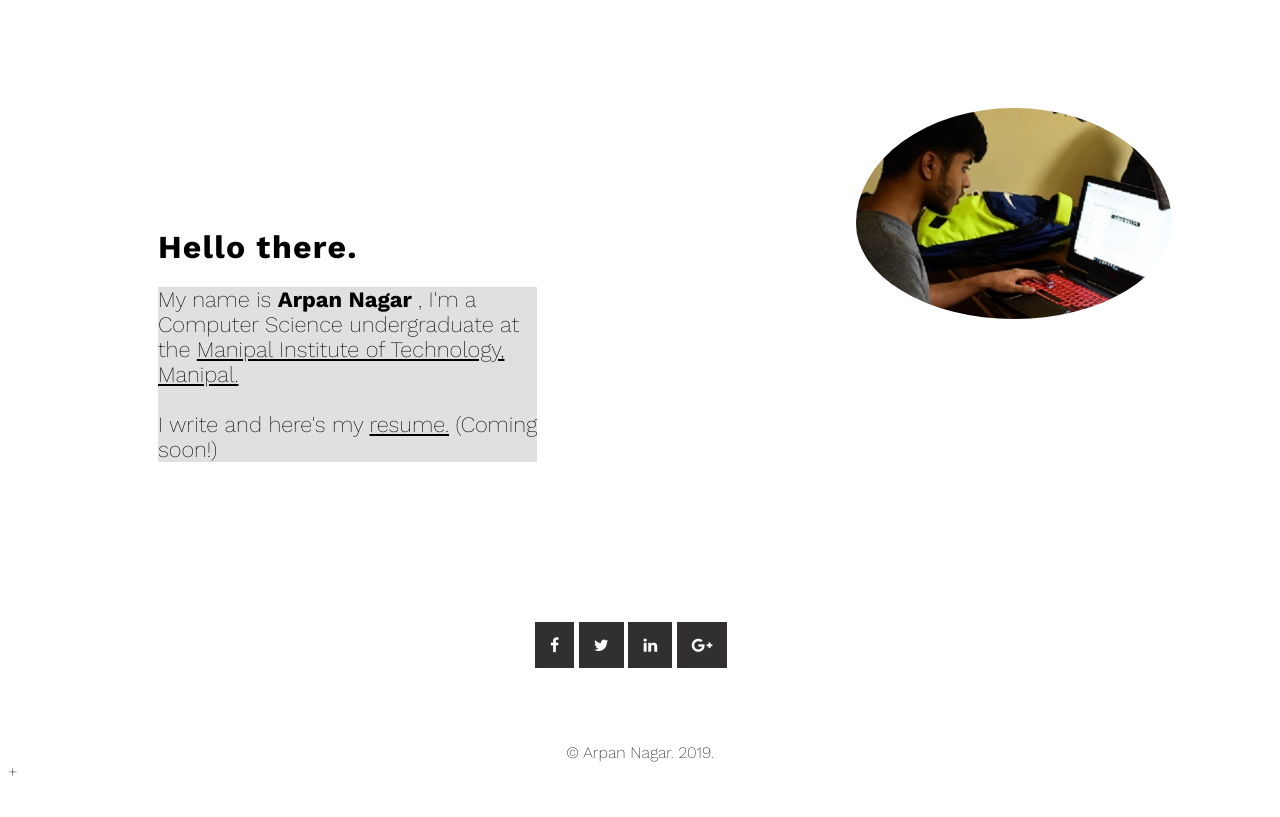
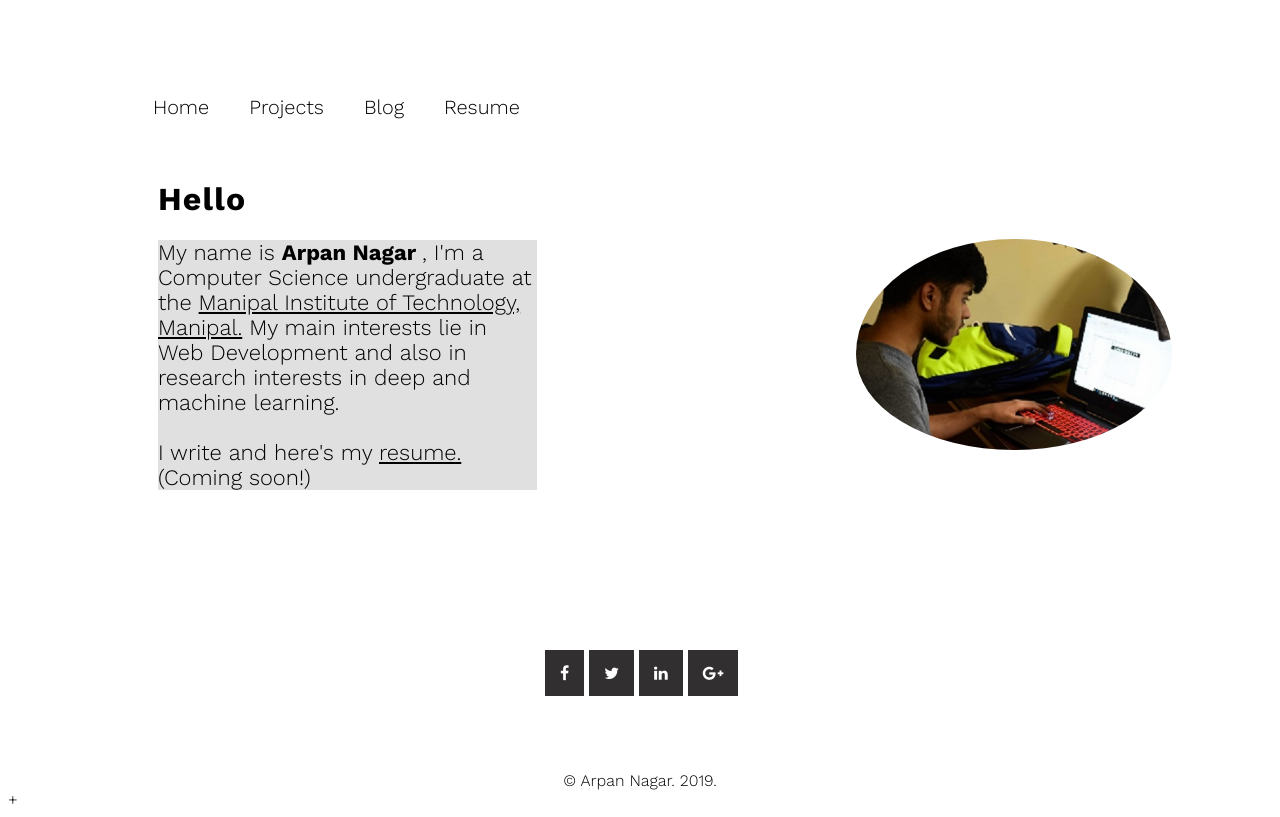
Before and after one commit to samadritakarak/arpiinagar.github.io, a plain HTML site: page index.html in a window 1280 px wide. Drawn offline with nearby package versions, Linux system fonts and the light colour scheme.

Commit message:
added meta

```diff
--- a/index.html
+++ b/index.html
@@ -1,22 +1,33 @@
 <html>
 <meta name="viewport" content="width=device-width, initial-scale=1.0">
 <meta http-equiv="X-UA-Compatible" content="IE=edge">
-<link href="https://fonts.googleapis.com/css?family=Work+Sans:200,700,800&display=swap" rel="stylesheet">
+<meta name="description" content="Arpan Nagar is a Computer Science sophomore at the Manipal Institute of Technology">
+	<meta name="author" content="Arpan Nagar">
+	<meta name="keywords" content="Arpan Nagar, Manipal, MIT, Hiranandani, Estate, HFS, CSE">
+	<meta name="theme-color" content="#ffffff">
+<link href="https://fonts.googleapis.com/css?family=Work+Sans:300,700,800&display=swap" rel="stylesheet">
 <title>
 	Arpan Nagar
 </title>
 
 <link rel="stylesheet" type="text/css" href="styles.css">
+<ul class="bar">
+	<li><a href=""> Home </a> </li>
+	<li><a href=""> Projects </a> </li>
+	<li><a href=""> Blog </a></li>
+	<li><a href=""> Resume </a>
+	</li>
+</ul>
 <div class="img1"> <img src="./me2.jpg" alt="Arpan Nagar" border-radius: 50%>
 </div>
 <body>
-<h1 class="hi"> Hello there.
+<h1 class="hi"> Hello
 </h1>
 <div class="intro"> My name is <b> Arpan Nagar </b>, I'm a Computer Science undergraduate at the
 
 
 
-<a class ="nice" href="https://manipal.edu/mit.html" target="_blank">Manipal Institute of Technology, Manipal.</a>
+<a class ="nice" href="https://manipal.edu/mit.html" target="_blank">Manipal Institute of Technology, Manipal.</a> My main interests lie in Web Development and also in research interests in deep and machine learning.
 <br><br>
 I write and here's my <a class = "nice" href="./resume.pdf" target="_blank"> resume.</a> (Coming soon!)
 </div>
--- a/styles.css
+++ b/styles.css
@@ -6,9 +6,41 @@
 
 ul {
     padding-top: 60px;
-    padding-left: 70px;
+    padding-left: 80px;
     list-style: none;
 }
+
+.bar {
+  list-style-type: none;
+  margin: 0;
+  padding: 0;
+  overflow: hidden;
+  background-color: white;
+  margin-left:125px;
+  margin-top:80px;
+  font-size: 20px;
+
+}
+
+.bar li {
+  float: left;
+}
+
+.bar li a {
+  display: block;
+  color: black;
+  text-align: center;
+  padding: 20px;
+  text-decoration: none;
+}
+
+
+
+
+
+
+
+
 .footer-social-icons {
     width: 350px;
     display:block;
@@ -145,6 +177,12 @@ footer
 }
 
 @media only screen and (min-width: 300px) {
+    .bar{
+        max-width: 100%;
+        margin-left: 0px;
+        margin-top: 10px;
+        font-size: auto;
+    }
     .hi{width: 100%;
         margin-left: 0px;}
     .intro{width: 100%;
@@ -152,6 +190,7 @@ footer
     .img1{
         width: 100%;
         height: auto;
+        border-radius: 100%;
 
 
         border-radius: 100%;
@@ -159,10 +198,19 @@ footer
 }
 
 @media only screen and (min-width: 800px) {
+    .bar{
+        max-width: 100%;
+        margin-left: 125px;
+        margin-top: 75px;
+        font-size: auto;
+    }
+
+
+
     .hi
 {
     margin-left: 150px;
-    padding-top: 220px;
+    padding-top: 20px;
     width: 40%;
     letter-spacing: 1.2px;
 
@@ -175,8 +223,7 @@ footer
     margin-top: 20px;
     margin-left: 150px;
     margin-bottom: 100px;
-    background-color: #e0e0e0;
-}
+    }
 
 img
 {
```
